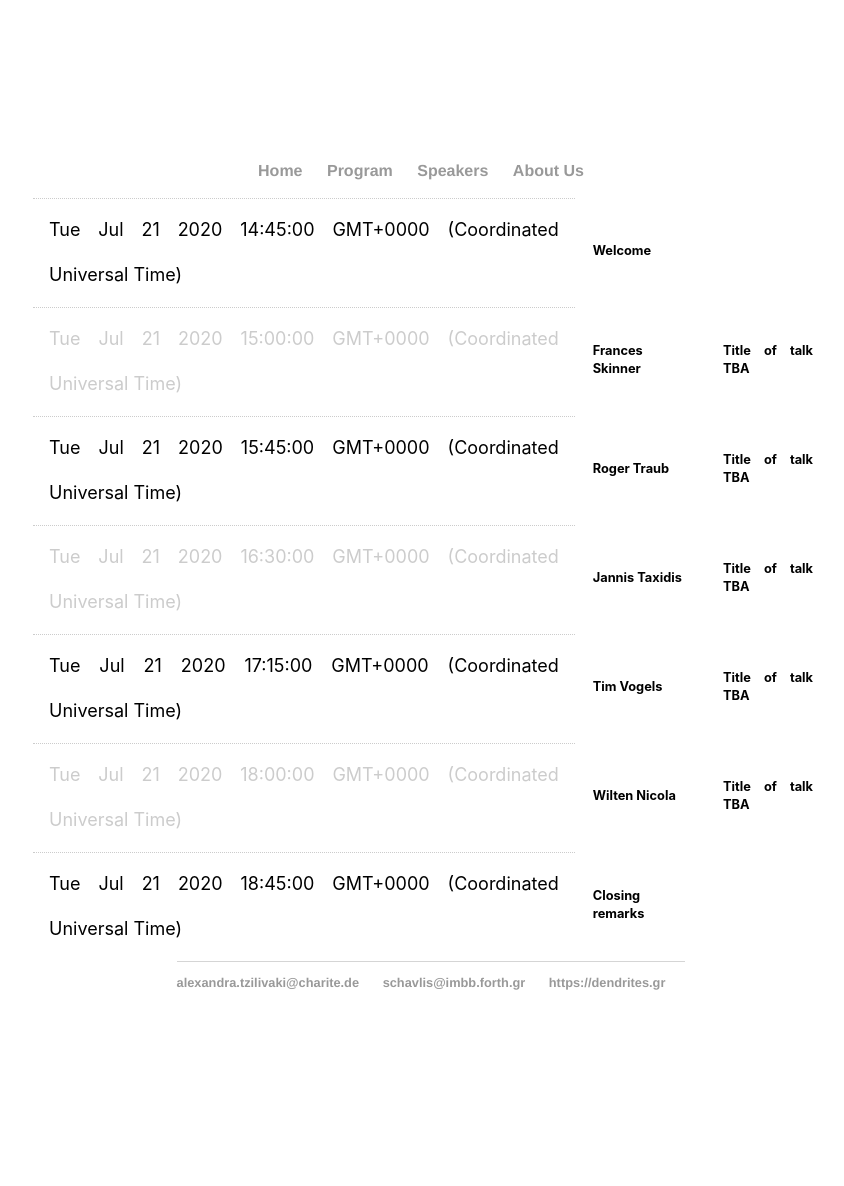
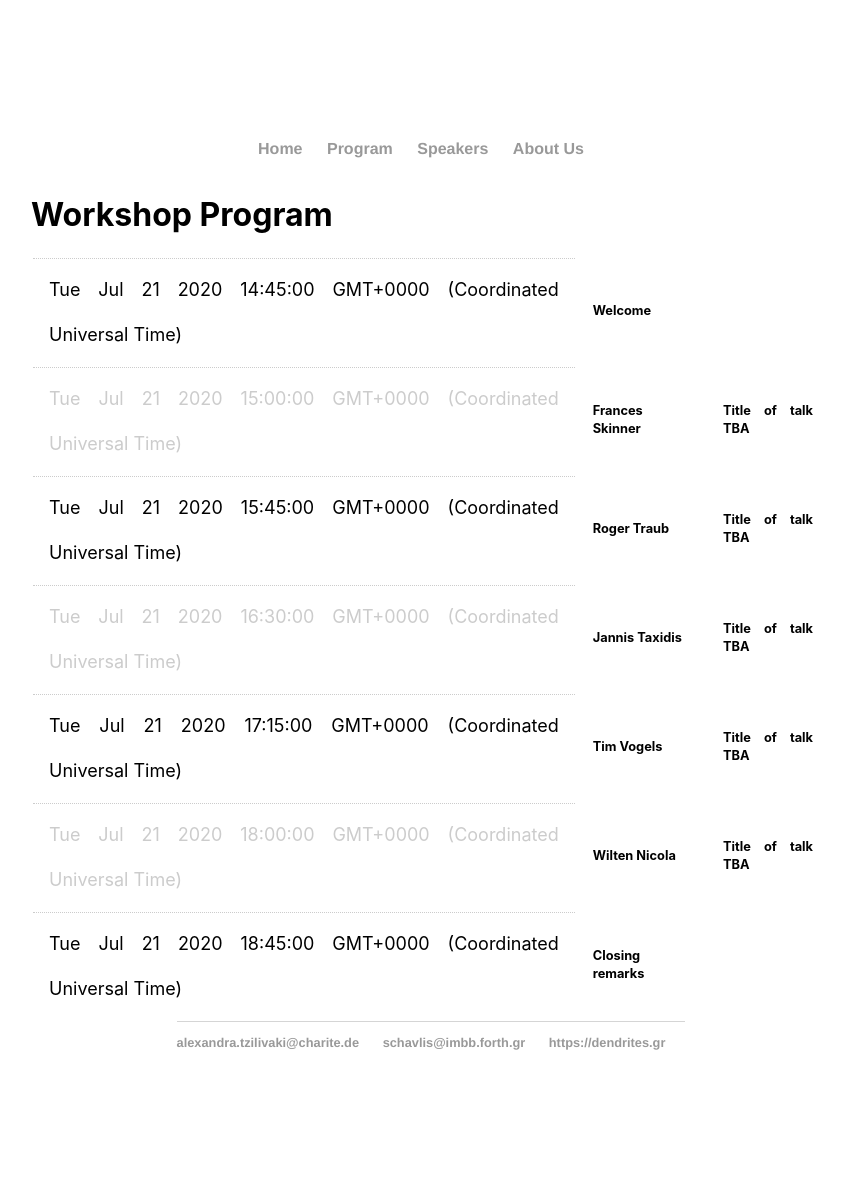
Before and after one commit to spirosChv/ocns2021interneurons, a Jekyll site: the page built from program/index.html, in a window 1280 px wide. Shown: the whole page, without its empty margins (209-1053 px from the left). Built offline with Jekyll 4.4.1, drawn with Linux system fonts in a browser that asks for light colours; before the commit the page ends 1148 px from its top, so only the background shows below that.

Commit message:
Update index.html

```diff
--- a/program/index.html
+++ b/program/index.html
@@ -12,6 +12,7 @@ title: Workshop Program
                 }
             </script>
 
+            <h1> Workshop Program</h1>
 
             <table style="font-size:18px; line-height:45px">
                 <body>
```
